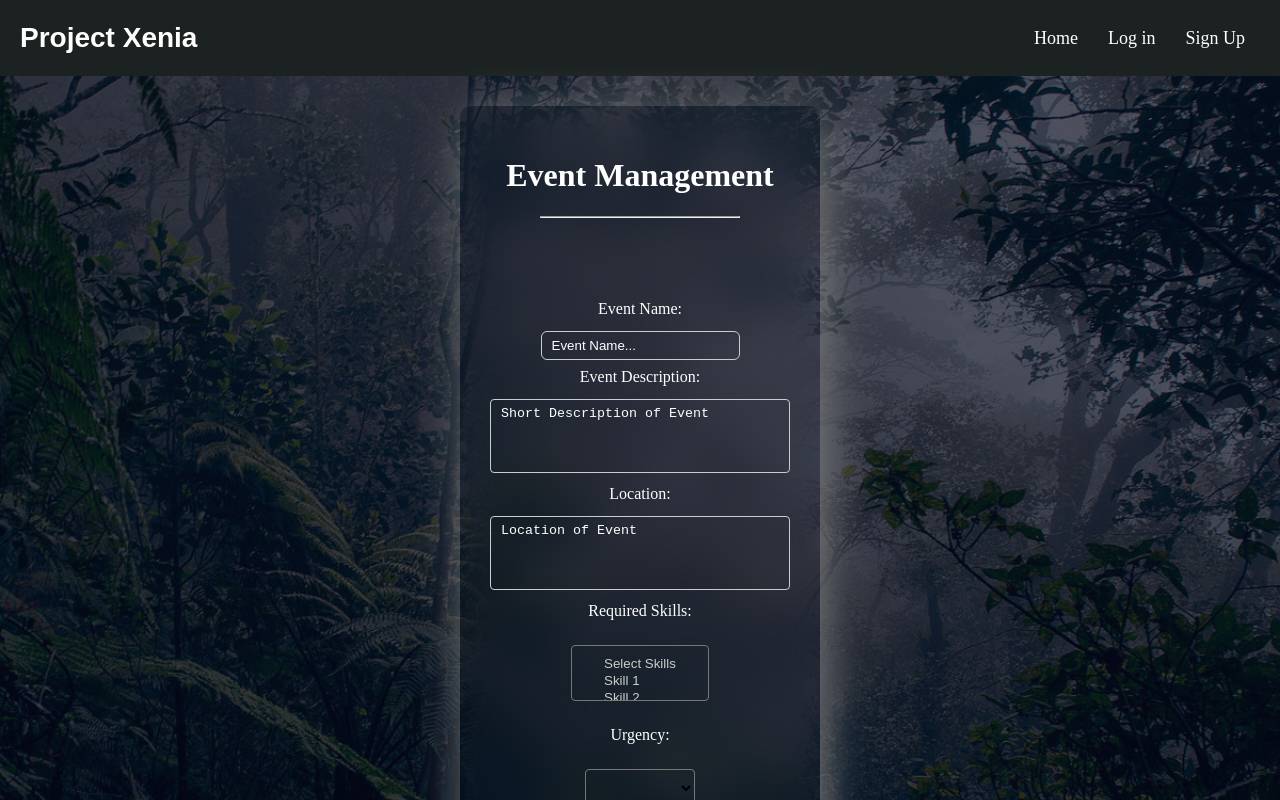
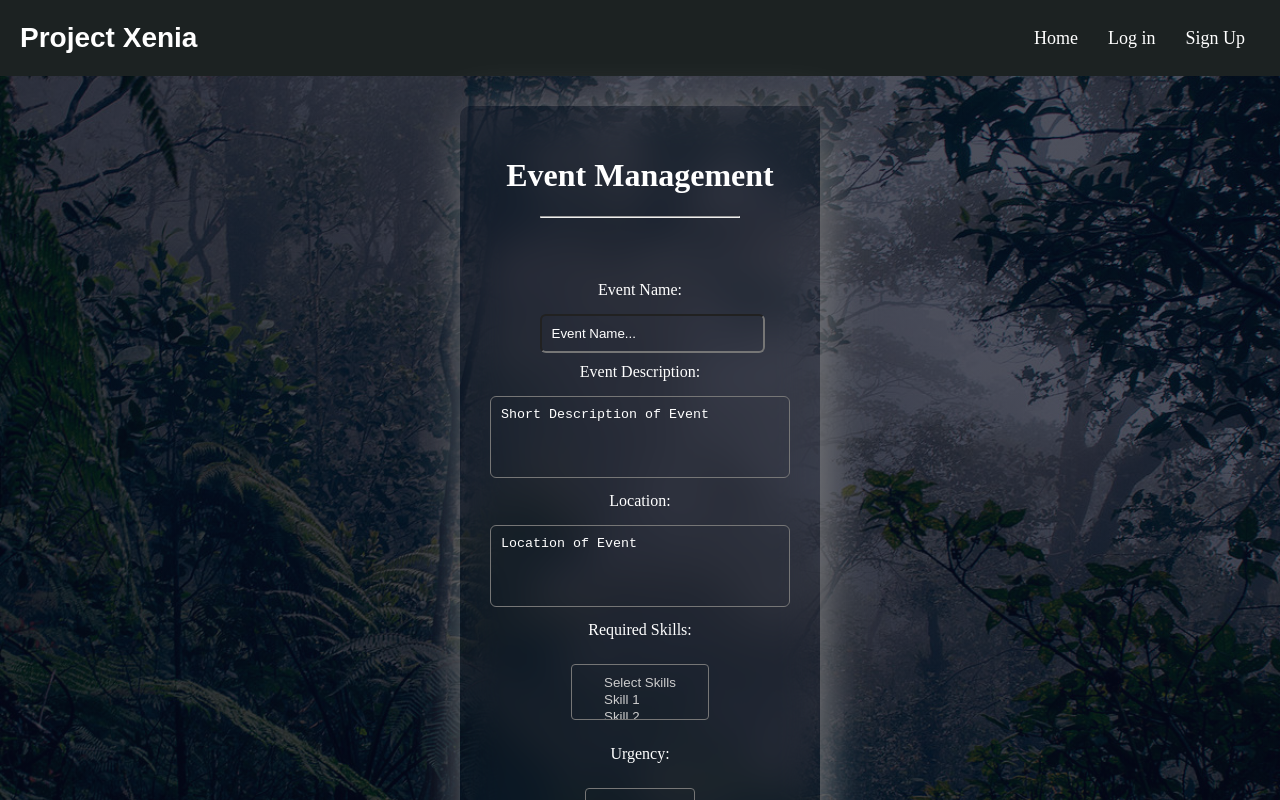
Before and after one commit to Sir-Erwin/project-xenia, a Next.js app: page /event_mgmt_form in a window 1280 px wide. Shown: the top 800 px of the page. Built offline with nearby package versions, Linux system fonts and the light colour scheme.

Commit message:
finalized css

```diff
--- a/app/event_mgmt_form/event_mgmt_form.css
+++ b/app/event_mgmt_form/event_mgmt_form.css
@@ -41,7 +41,7 @@ hr {
     box-shadow: 5px 10px 50px grey;
     backdrop-filter: blur(20px);
     width: 300px;
-    height: 750px;
+    height: 790px;
     border-radius: 10px;
     padding: 30px;
 
@@ -64,7 +64,7 @@ label {
 }
 
 ::placeholder {
-    color: white;
+    color:white;
 }
 
 /* select, input, textarea{
@@ -74,26 +74,22 @@ label {
 } */
 
 input[type=text]{   /* formatting for textboxes */
+    color: white;
     width: 100%;
-    padding: 6px 10px;
-    margin: 8px 0;
-    display: inline-block;
-    border: 1px solid #ccc;
+    padding: 10px;
+    margin: 10px 0;
     border-radius: 6px;
-    box-sizing: border-box;
     background: transparent;
-    color: white;
 }
 
 textarea{   /* formatting for textareas */
+    color: white;
     width: 100%;
-    padding: 6px 10px;
-    margin: 8px 0;
-    display: inline-block;
-    border: 1px solid #ccc;
-    border-radius: 4px;
+    padding: 10px;
+    margin: 10px 0;
+    border-radius: 6px;
+    background: transparent;
     box-sizing: border-box;
-    background: transparent;
     color: white;
     resize: none;
 }
```
